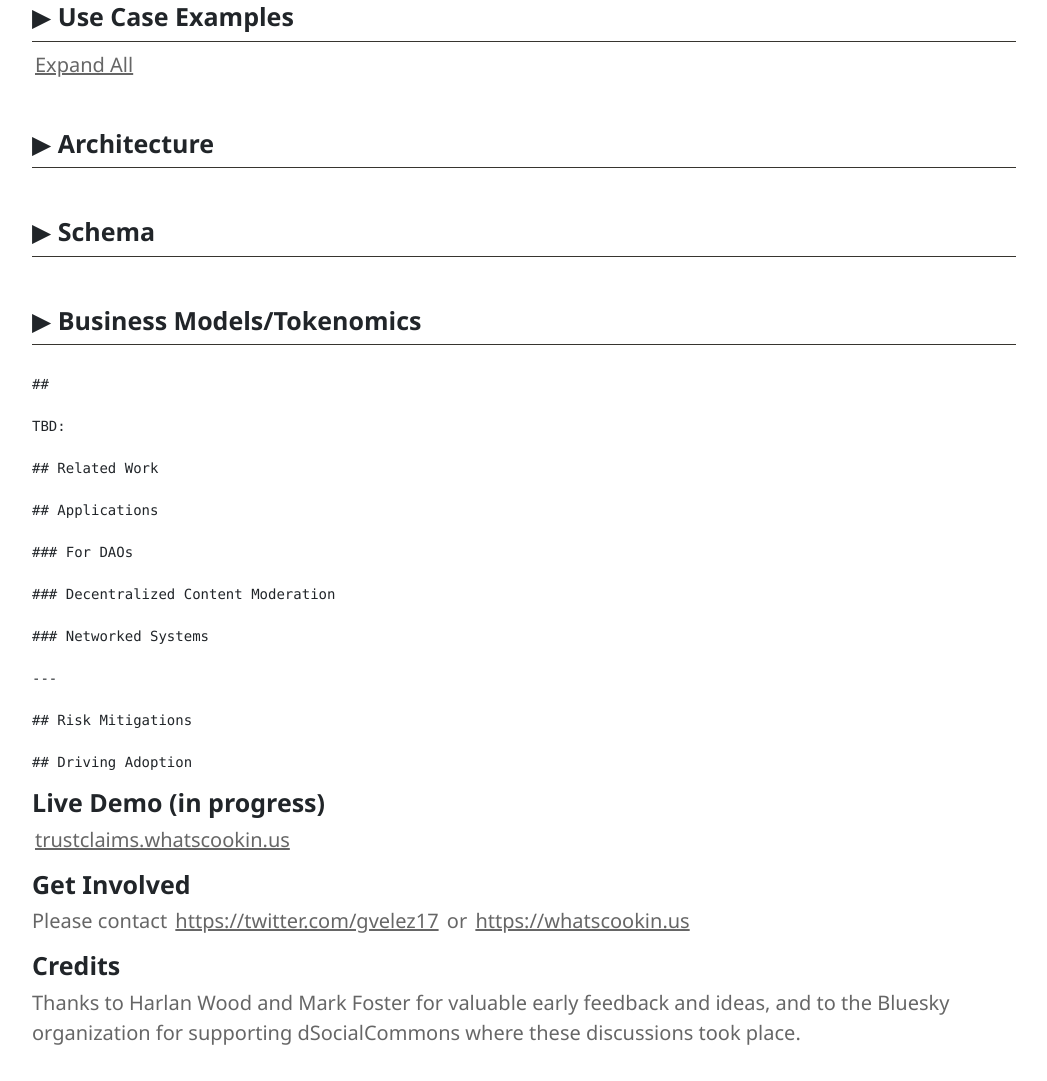
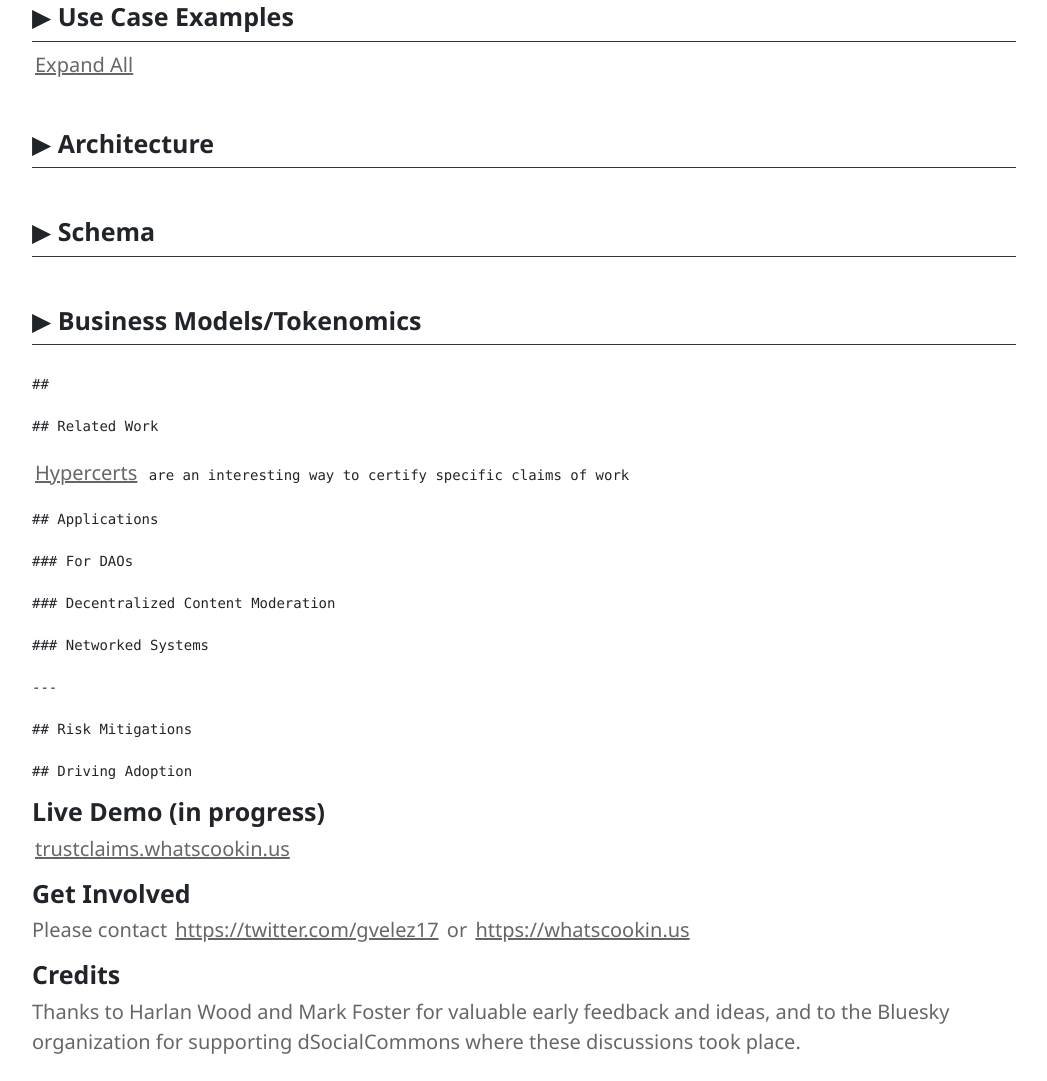
Before and after one commit to Whats-Cookin/cooperation, a plain HTML site: page index.html in a window 1280 px wide. Shown: the part 1089-2170 px from the top of the page, without its empty margins (116-1163 px from the left). Drawn offline with nearby package versions, Linux system fonts and the light colour scheme.

Commit message:
added a line about hypercerts in related work

```diff
--- a/index.html
+++ b/index.html
@@ -178,9 +178,9 @@ Positive advertising: entities identified with positive reputation may be willin
 <pre>
 ##
 
-TBD:
+## Related Work
 
-## Related Work
+<a href="https://hypercerts.xyz/">Hypercerts</a> are an interesting way to certify specific claims of work
 
 ## Applications
 
```
